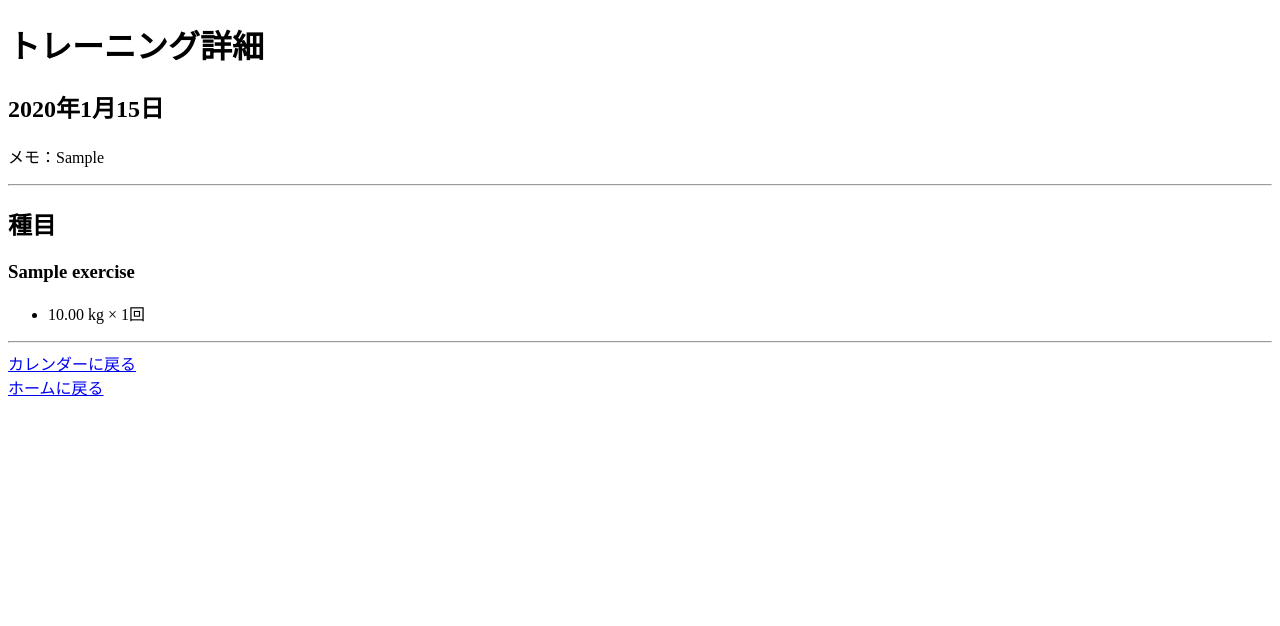
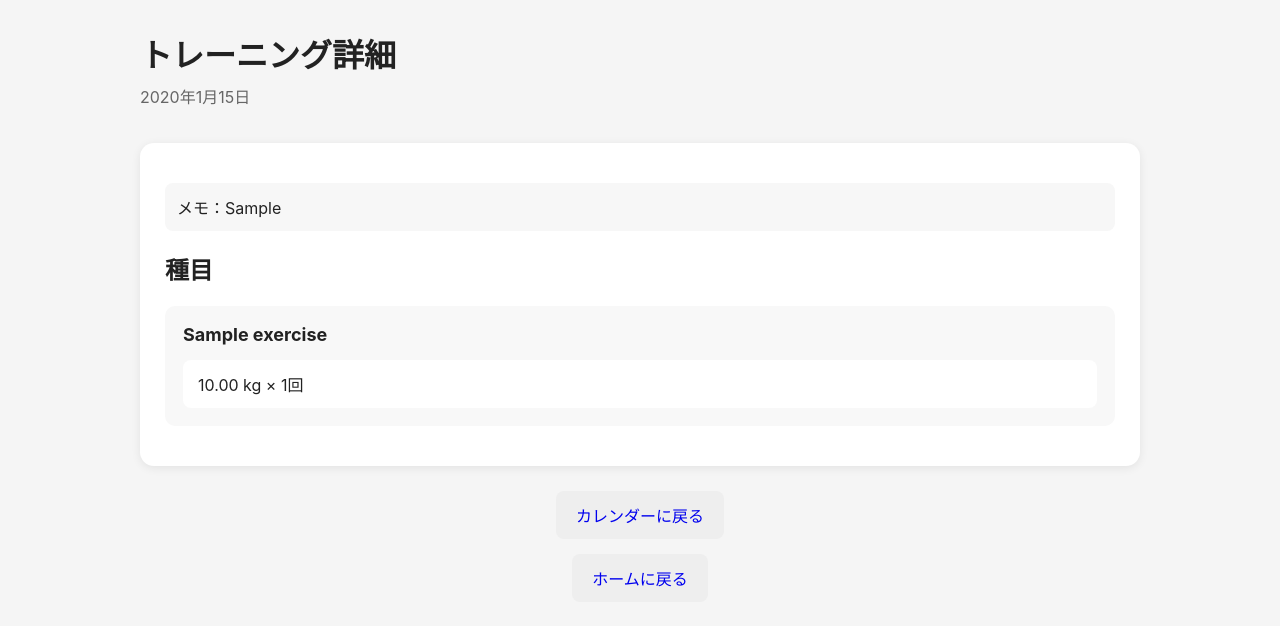
Before and after one commit to UK6655-2026/workout-app, a Django app: template workouts/templates/workouts/workout_day.html in a window 1280 px wide. Shown: the top 626 px of the page. Run offline with Django 5.2, Linux system fonts and the light colour scheme; the template is opened without the code that fills it: values that come from a table or form of the project are taken from there, others are empty; tables that the repository leaves empty hold one stand-in row (values such as "Sample post").

Commit message:
Improve workout detail page layout

```diff
--- a/workouts/templates/workouts/workout_day.html
+++ b/workouts/templates/workouts/workout_day.html
@@ -1,76 +1,96 @@
 <!DOCTYPE html>
+
 <html lang="ja">
 
 <head>
     <meta charset="UTF-8">
     <title>トレーニング詳細</title>
+
+{% load static %}
+<link rel="stylesheet" href="{% static 'css/style.css' %}">
+
 </head>
 
 <body>
 
+<div class="container">
+
+    <div class="header">
         <h1>トレーニング詳細</h1>
+        <p>{{ workout.workout_date }}</p>
+    </div>
 
-    <h2>
-        {{ workout.workout_date }}
-    </h2>
+    <div class="workout-card">
 
         {% if workout.memo %}
-
-        <p>
+            <div class="memo">
                 メモ：{{ workout.memo }}
-        </p>
-
+            </div>
         {% endif %}
 
-    <hr>
+        <div class="exercise-section">
 
             <h2>種目</h2>
 
             {% for exercise in workout.exercises.all %}
 
-        <h3>
-            {{ exercise.name }}
-        </h3>
+                <div class="exercise-card">
 
-        <ul>
+                    <div class="exercise-header">
+                        <strong>{{ exercise.name }}</strong>
+                    </div>
+
+                    <div class="set-list">
 
                         {% for workout_set in exercise.sets.all %}
 
-                <li>
+                            <div class="set-row">
+                                <span>
                                     {{ workout_set.weight }} kg
                                     ×
                                     {{ workout_set.reps }}回
-                </li>
+                                </span>
+                            </div>
 
                         {% empty %}
 
-                <li>
+                            <div class="set-row">
+                                <span class="empty-message">
                                     まだセットがありません。
-                </li>
+                                </span>
+                            </div>
 
                         {% endfor %}
 
-        </ul>
+                    </div>
+
+                </div>
 
             {% empty %}
 
-        <p>
+                <p class="empty-message">
                     まだ種目が登録されていません。
                 </p>
 
             {% endfor %}
 
-    <hr>
+        </div>
 
-    <a href="{% url 'workout_calendar' %}">
+    </div>
+
+    <div class="calendar-actions">
+
+        <a href="{% url 'workout_calendar' %}" class="secondary-button">
             カレンダーに戻る
         </a>
 
-    <br>
-
-    <a href="{% url 'home' %}">
+        <a href="{% url 'home' %}" class="secondary-button">
             ホームに戻る
         </a>
+
+    </div>
+
+</div>
 
 </body>
 
```
Lines whose indentation alone changed are shown as unchanged.
